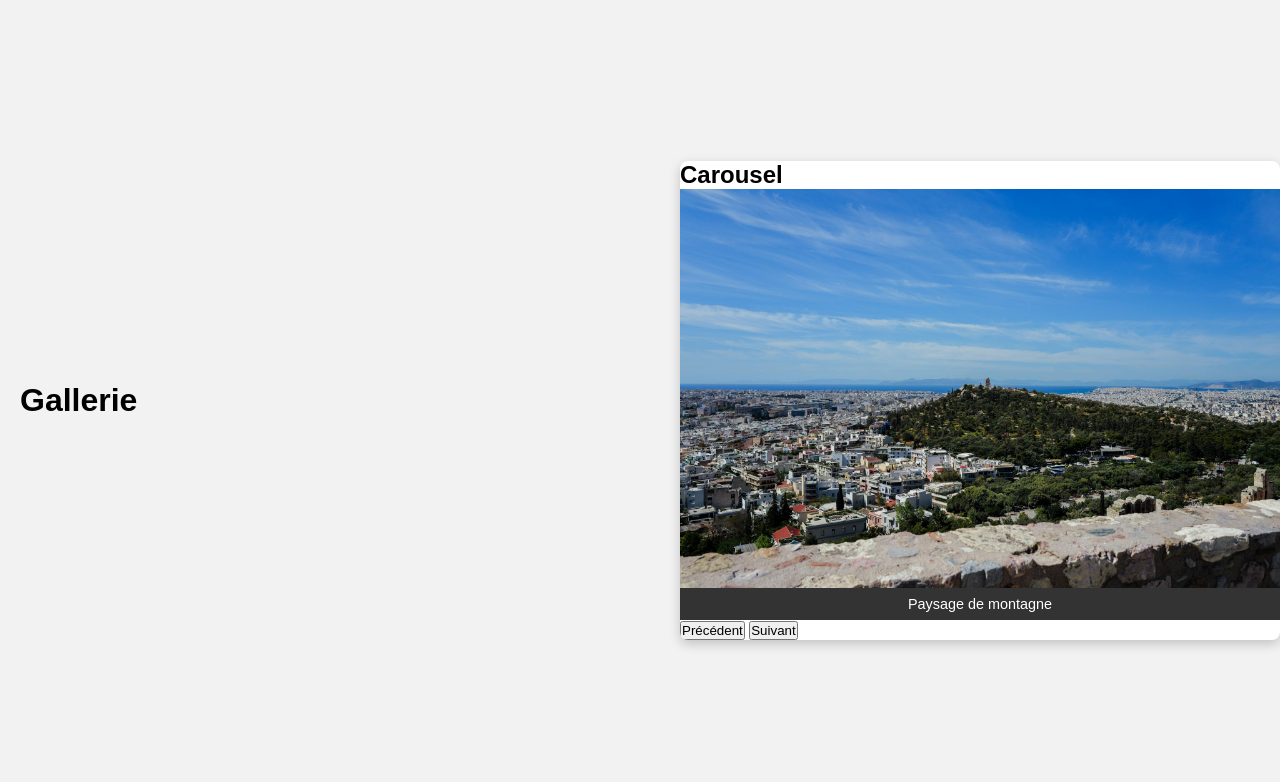
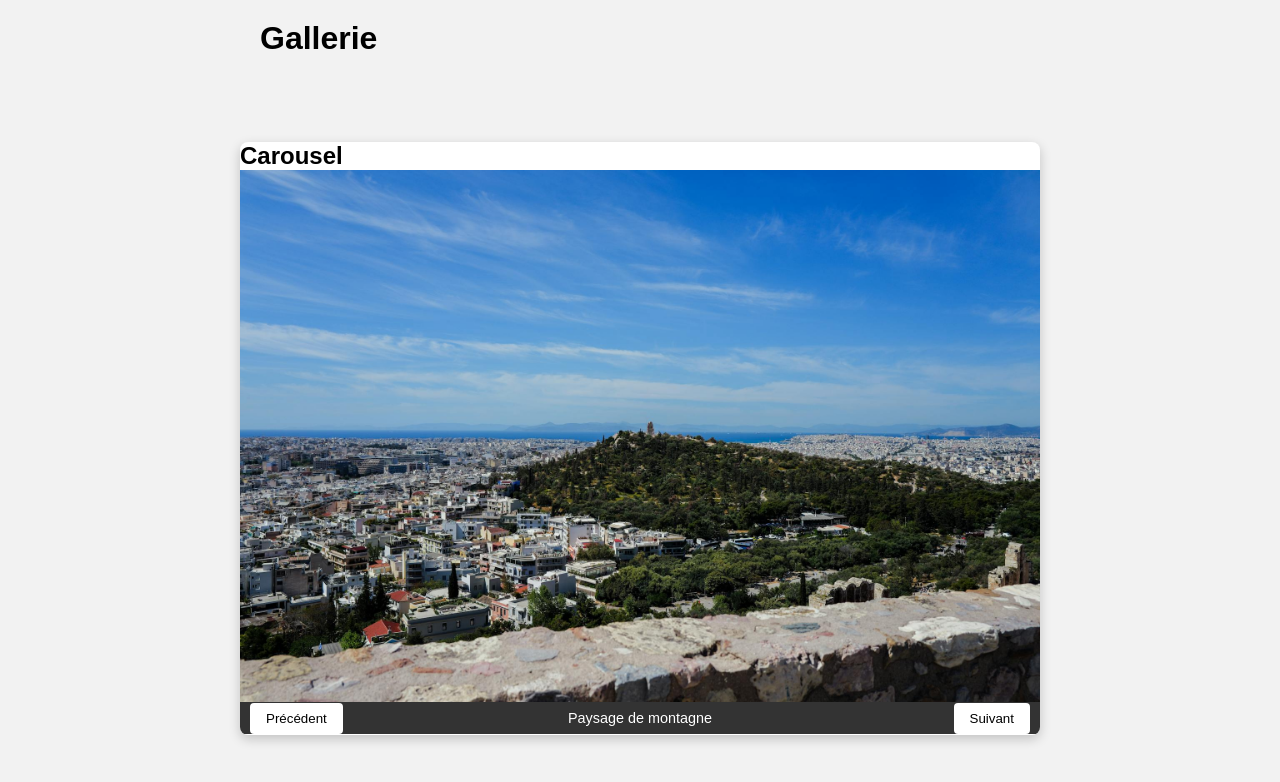
Before and after one commit to abdellah59/brief-Carousel, a website: page index.html in a window 1280 px wide. Drawn offline with nearby package versions, Linux system fonts and the light colour scheme; files that its build step writes are made by us from their sources.

Commit message:
feat(gallerie-carousel.scss): Update layout to use grid display and enhance button styles

```diff
--- a/scss/pages/_gallerie-carousel.scss
+++ b/scss/pages/_gallerie-carousel.scss
@@ -9,20 +9,27 @@
 
 body {
     font-family: $font-family;
-    display: flex;
+    display: grid;
     justify-content: center;
-    align-items: center;
+    align-items: flex-start;
     min-height: 100vh;
     background-color: $bg-color;
   }
 
-.carousel {
+    .carousel {
     position: relative;
-    width: 600px;
+    width: 800px;
     overflow: hidden;
     border-radius: $border-radius;
     box-shadow: $shadow;
     background-color: $light-color;
+
+    h2 {
+        font-size: 1.5em;
+        font-family: $font-family;
+        font-weight: bold;
+        align-self: center;
+    }
 
 
     .images {
@@ -50,4 +57,24 @@ body {
         font-size: 0.9rem;
     }
 
+     button {
+    position: absolute;
+    bottom: 1px;
+    padding: 8px 16px;
+    background-color: white;
+    color: black;
+    border: none;
+    border-radius: 4px;
+
+    &#next {
+      right: 10px;
+    }
+
+    &#prev {
+      left: 10px;
+    }
+  }
+
+
+
 }
```
